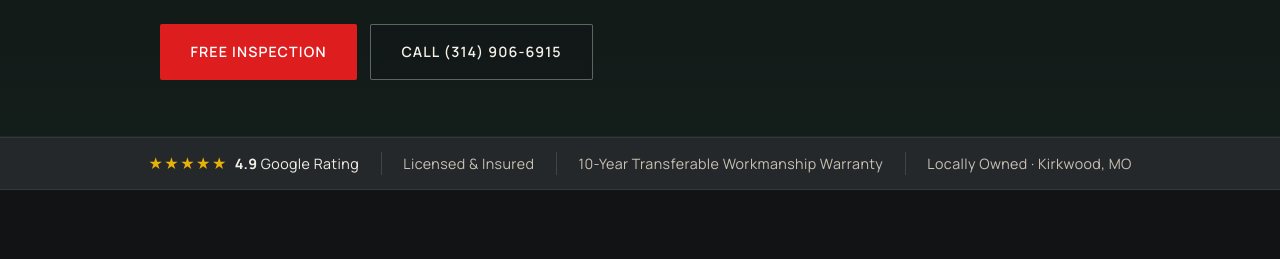
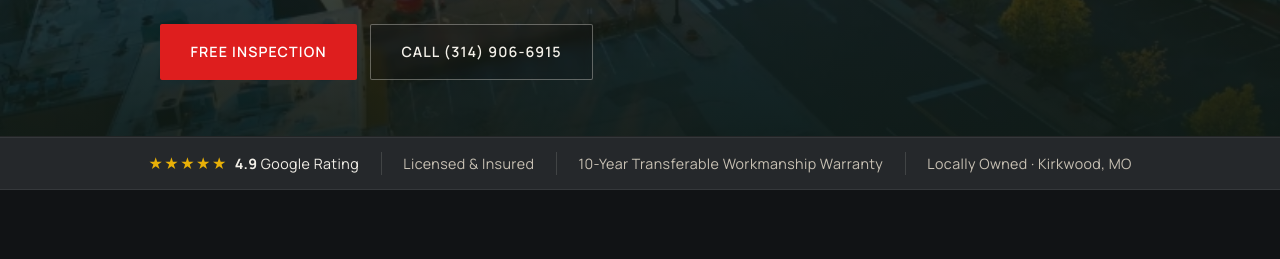
Before and after one commit to Novalic7/loxley-website, a website: page service-areas/ladue/index.html in a window 1280 px wide. Shown: the part 425-684 px from the top of the page. Drawn offline with Linux system fonts and the light colour scheme.

Commit message:
Add aerial hero backdrop to the Ladue service-area page
One-line data addition (photo field) using the reusable static-image hero.
Aerial optimized webp at assets/images/areas/ladue.webp.

Co-Authored-By: Claude Opus 4.8 <noreply@anthropic.com>

```diff
--- a/build.mjs
+++ b/build.mjs
@@ -541,6 +541,7 @@ const AREAS = [
     homes: "Clayton — the St. Louis County seat — is one of the region's most prestigious addresses, mixing stately historic homes with modern high-value residences. These are homes where roofing, exteriors and full renovations have to be executed to a high standard, cleanly and on schedule.",
     angle: "Beyond roofing, our construction and renovation team handles additions, kitchens and whole-home remodels to match the caliber of the home." },
   { slug: "ladue", name: "Ladue", region: "stl", zips: "63124", premium: true,
+    photo: "/assets/images/areas/ladue.webp",
     intro: "Meticulous roofing, exteriors and renovation for Ladue estates.",
     desc: "Premium roofing, exteriors and renovation in Ladue, MO — large custom estates and high-value homes, handled with meticulous, documented, property-protective work. Licensed and insured.",
     homes: "Ladue is one of the most affluent communities in Missouri, known for large custom estates and high-value homes on generous, wooded lots. Roofs here are often substantial and complex — steep pitches, multiple valleys, dormers, chimneys and metal accents.",
--- a/service-areas/ladue/index.html
+++ b/service-areas/ladue/index.html
@@ -116,7 +116,8 @@
     </div>
   </header>
   <main id="main">
-    <section class="page-hero" aria-label="Ladue, MO Roofing & Exterior Services">
+    <section class="page-hero has-hero-image" aria-label="Ladue, MO Roofing & Exterior Services">
+      <div class="page-hero-media" role="img" aria-label="Aerial view of Ladue, Missouri" style="background-image:url('/assets/images/areas/ladue.webp?v=adfea90f')"></div>
       <div class="page-hero-inner">
         <p class="eyebrow">Loxley Service Area · St. Louis County</p>
         <h1 class="display">Ladue Roofing & Exterior Services</h1>
```
Also changed, not shown: assets/images/areas/ladue.webp (added).
